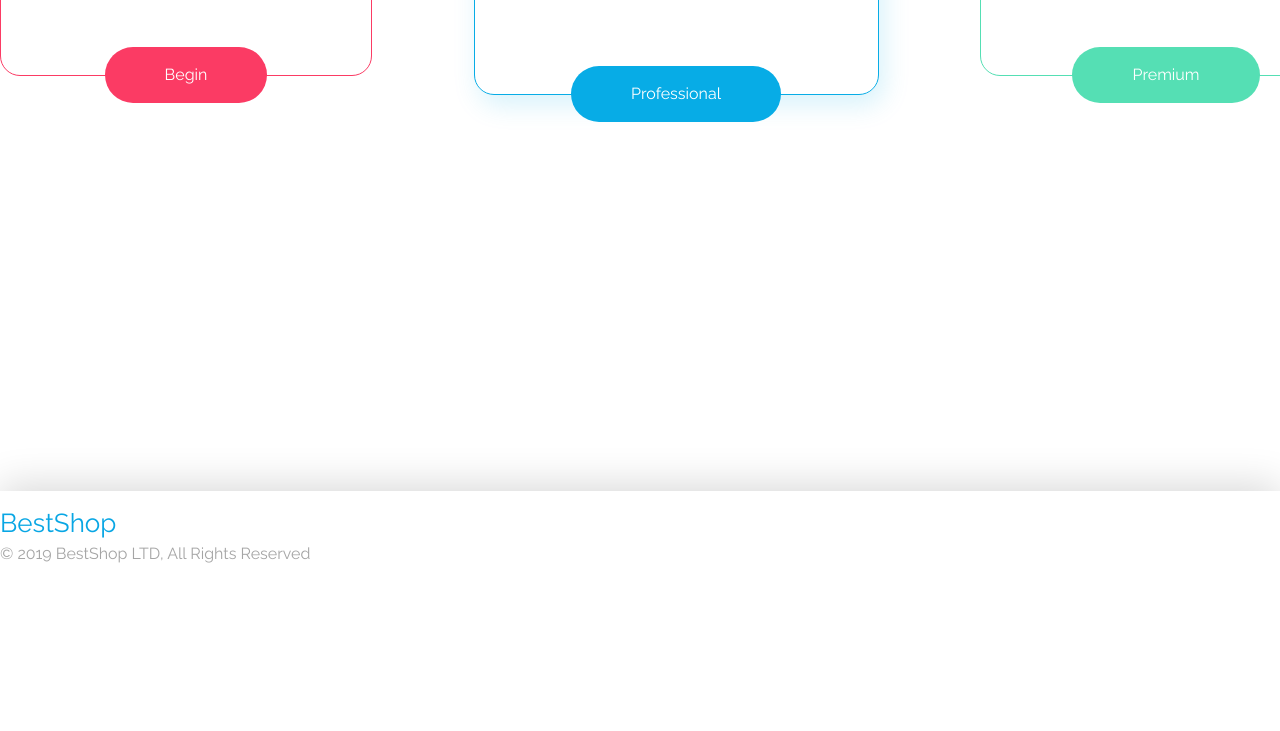
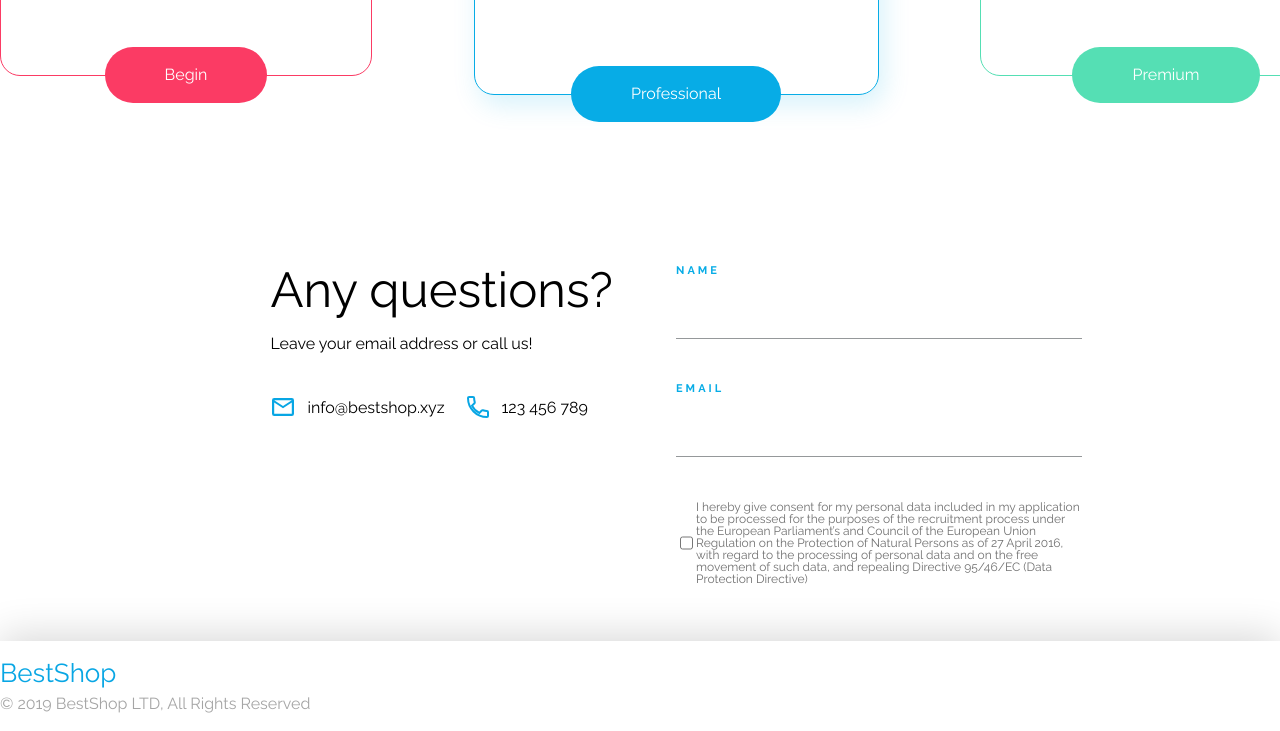
Before and after one commit to CzepiM200/best-shop-website, a plain HTML site: page index.html in a window 1280 px wide. Shown: the part 3829-4560 px from the top of the page. Before the commit the page ends 4410 px from the top, so only its background shows below. Drawn offline with Linux system fonts and the light colour scheme.

Commit message:
Added contact section

```diff
--- a/css/style.css
+++ b/css/style.css
@@ -427,7 +427,74 @@ main {
 /* CONTACT */
 
 .contact__section {
+    margin-top: 150px;
     height: 376px;
+}
+
+.contact__section .container {
+    display: flex;
+    justify-content: center;
+    height: 100%;
+}
+
+.contact__info {
+    width: 30%;
+    height: 50%;
+}
+
+.contact__title {
+    font-size: 49px;
+    font-weight: 400;
+    margin-bottom: 22px;
+}
+
+.contact__text {
+    font-size: 16px;
+    margin-bottom: 42px;
+}
+
+.contact__form {
+    width: 30%;
+    height: 100%;
+}
+
+.contact__form form {
+    width: 100%;
+    height: 100%;
+    display: flex;
+    flex-direction: column;
+}
+
+.contact__details {
+    display: flex;
+    align-items: center;
+}
+
+.contact__details p {
+    margin: 0 20px 0 10px;
+}
+
+.contact__section form>label {
+    color: var(--color-professional);
+    font-size: 11px;
+    letter-spacing: 3px;
+    font-weight: bold;
+}
+
+.contact__form form>input {
+    border: none;
+    border-bottom: 1px solid #95989A;
+    margin: 44px 0 44px 0;
+}
+
+.contact__accept {
+    display: flex;
+}
+
+.contact__accept label {
+    display: block;
+    color: #707070;
+    font-size: 12px;
 }
 
 
--- a/index.html
+++ b/index.html
@@ -157,7 +157,30 @@
 
         <section class="contact__section">
             <div class="container">
-
+                <div class="contact__info">
+                    <h1 class="contact__title">Any questions?</h1>
+                    <p class="contact__text">Leave your email address or call us!</p>
+                    <div class="contact__details">
+                        <img src="./images/Mail Icon.svg" alt="">
+                        <p>info@bestshop.xyz</p>
+                        <img src="./images/Phone Icon.svg" alt="">
+                        <p>123 456 789</p>
+                    </div>
+                </div>
+                <div class="contact__form">
+                    <form>
+                        <label for="name">NAME</label>
+                        <input type="text" name="name" id="name">
+                        <label for="email">EMAIL</label>
+                        <input type="email" name="email" id="email">
+                        <div class="contact__accept">
+                            <input type="checkbox" name="accept" id="accept">
+                            <label for="accept">
+                                I hereby give consent for my personal data included in my application to be processed for the purposes of the recruitment process under the European Parliament’s and Council of the European Union Regulation on the Protection of Natural Persons as of 27 April 2016, with regard to the processing of personal data and on the free movement of such data, and repealing Directive 95/46/EC (Data Protection Directive)
+                            </label>
+                        </div>
+                    </form>
+                </div>
             </div>
         </section>
     </main>
```
